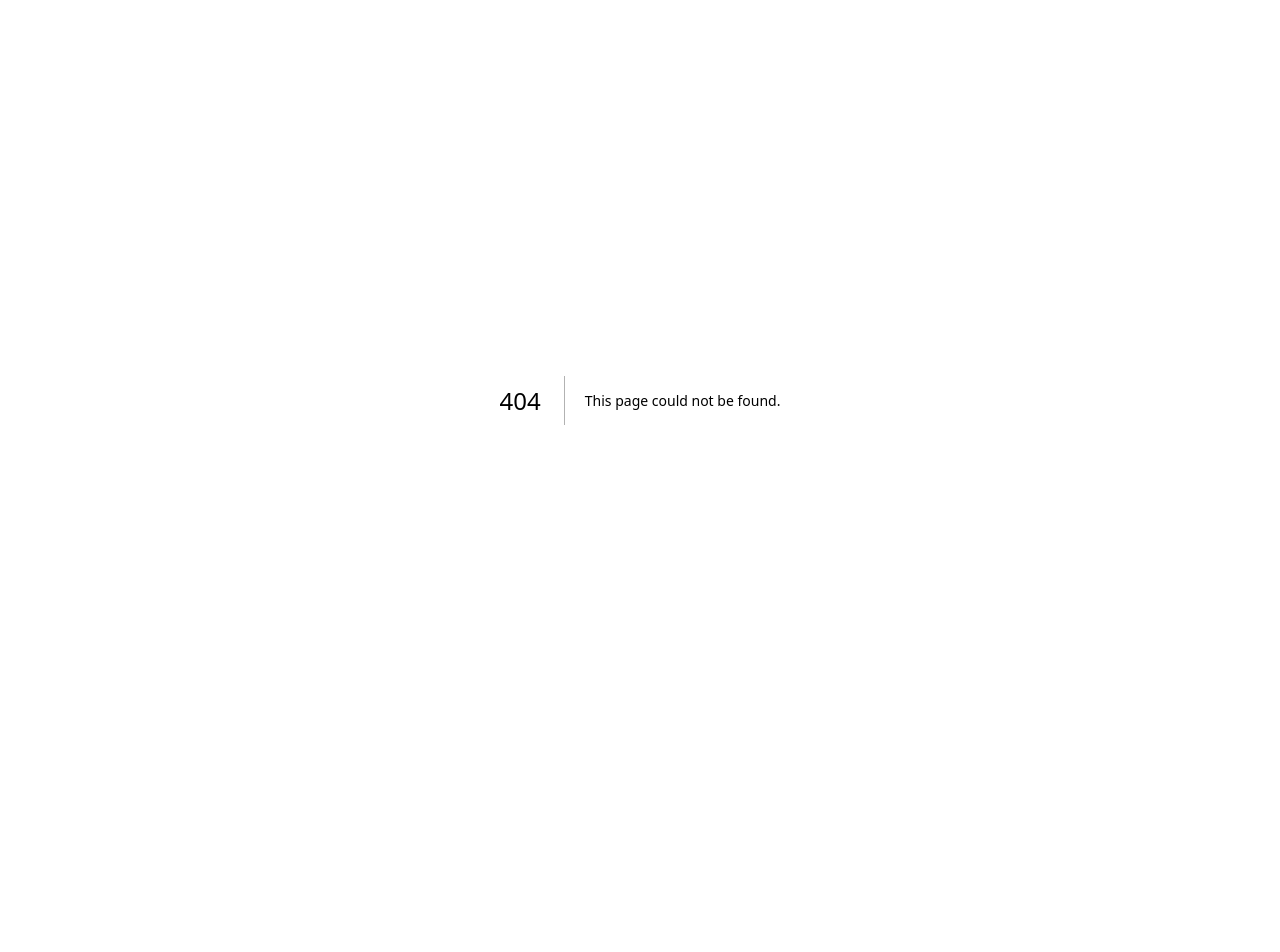
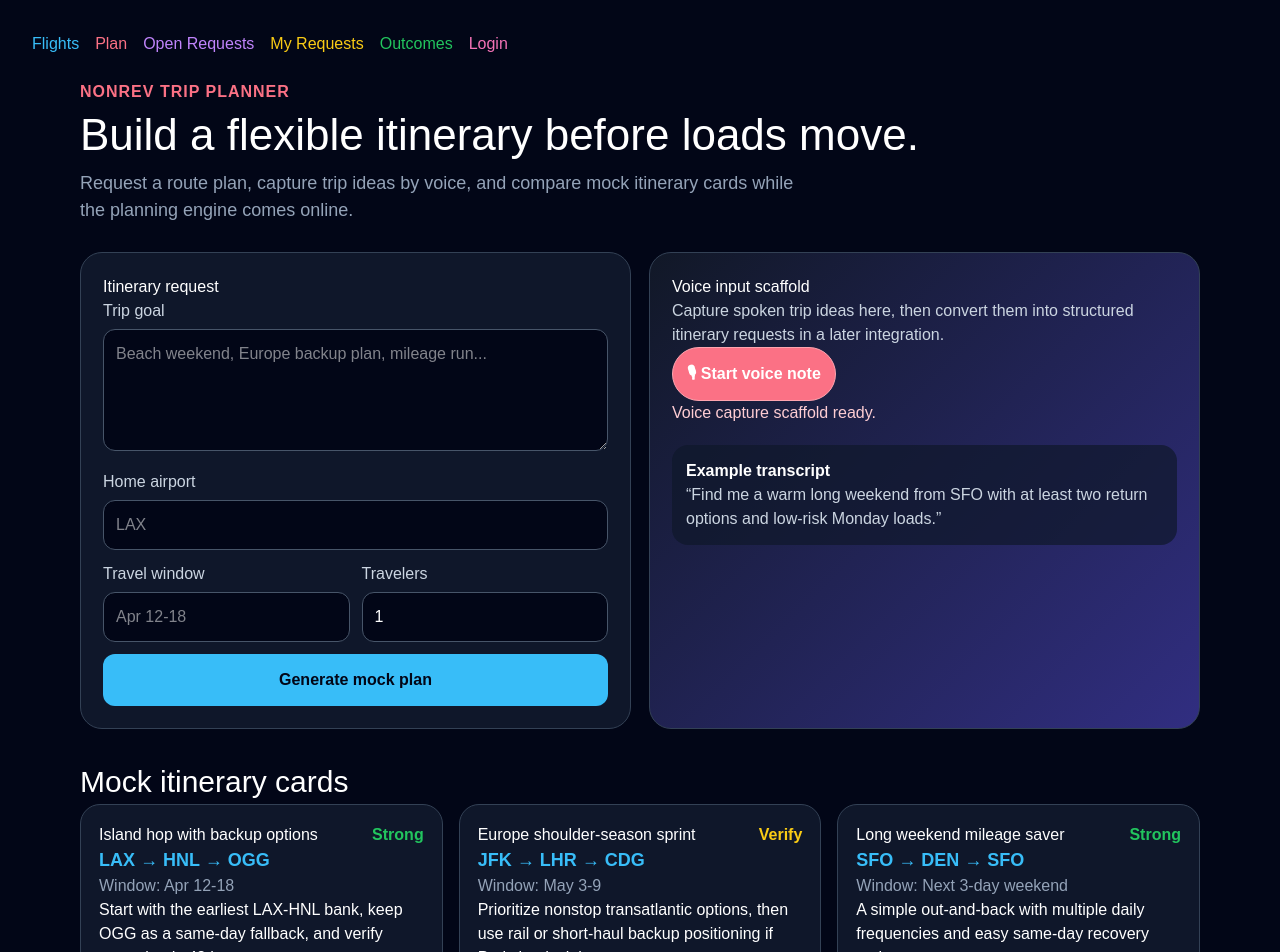
Before and after one commit to richlafayette-creator/nonrev-app, a Next.js app: page /plan in a window 1280 px wide. Before the commit this address had no page. Shown: the top 952 px of the page. Before the commit the page ends 800 px from the top, so only its background shows below. Built offline with nearby package versions, Linux system fonts and the light colour scheme.

Commit message:
Add plan page scaffold

```diff
--- /dev/null
+++ b/app/plan/page.tsx
@@ -0,0 +1,184 @@
+'use client'
+
+import { useState } from 'react'
+
+const mockItineraries = [
+  {
+    id: 1,
+    title: 'Island hop with backup options',
+    route: 'LAX → HNL → OGG',
+    confidence: 'Strong',
+    window: 'Apr 12-18',
+    notes: 'Start with the earliest LAX-HNL bank, keep OGG as a same-day fallback, and verify return loads 48 hours out.',
+    segments: ['LAX to HNL: morning widebody preferred', 'HNL to OGG: flexible island hop', 'OGG to LAX: midweek return']
+  },
+  {
+    id: 2,
+    title: 'Europe shoulder-season sprint',
+    route: 'JFK → LHR → CDG',
+    confidence: 'Verify',
+    window: 'May 3-9',
+    notes: 'Prioritize nonstop transatlantic options, then use rail or short-haul backup positioning if Paris loads tighten.',
+    segments: ['JFK to LHR: overnight departure', 'London stopover: 2 nights', 'CDG return: monitor premium spillover']
+  },
+  {
+    id: 3,
+    title: 'Long weekend mileage saver',
+    route: 'SFO → DEN → SFO',
+    confidence: 'Strong',
+    window: 'Next 3-day weekend',
+    notes: 'A simple out-and-back with multiple daily frequencies and easy same-day recovery options.',
+    segments: ['SFO to DEN: Friday afternoon', 'Denver: flexible stay', 'DEN to SFO: Monday morning']
+  }
+]
+
+function confidenceColor(confidence: string) {
+  if (confidence === 'Strong') return '#22c55e'
+  if (confidence === 'Verify') return '#facc15'
+  return '#f87171'
+}
+
+export default function PlanPage() {
+  const [tripGoal, setTripGoal] = useState('')
+  const [homeAirport, setHomeAirport] = useState('')
+  const [travelWindow, setTravelWindow] = useState('')
+  const [travelerCount, setTravelerCount] = useState('1')
+  const [voiceStatus, setVoiceStatus] = useState('Voice capture scaffold ready.')
+  const [submitted, setSubmitted] = useState(false)
+
+  function submitPlanRequest(event: React.FormEvent<HTMLFormElement>) {
+    event.preventDefault()
+    setSubmitted(true)
+  }
+
+  function startVoiceScaffold() {
+    setVoiceStatus('Listening scaffold active — speech-to-itinerary capture will plug in here.')
+  }
+
+  return (
+    <main style={{ minHeight: '100vh', background: '#020617', color: 'white', padding: 32, fontFamily: 'Arial' }}>
+      <nav style={{ marginBottom: 24 }}>
+        <a href="/" style={{ marginRight: 16, color: '#38bdf8' }}>Flights</a>
+        <a href="/plan" style={{ marginRight: 16, color: '#fb7185' }}>Plan</a>
+        <a href="/requests" style={{ marginRight: 16, color: '#c084fc' }}>Open Requests</a>
+        <a href="/my-requests" style={{ marginRight: 16, color: '#facc15' }}>My Requests</a>
+        <a href="/outcomes" style={{ marginRight: 16, color: '#22c55e' }}>Outcomes</a>
+        <a href="/login" style={{ color: '#f472b6' }}>Login</a>
+      </nav>
+
+      <section style={{ maxWidth: 1120, margin: '0 auto' }}>
+        <p style={{ color: '#fb7185', fontWeight: 'bold', letterSpacing: 1, textTransform: 'uppercase' }}>
+          Nonrev trip planner
+        </p>
+        <h1 style={{ fontSize: 44, lineHeight: 1.05, margin: '8px 0 12px' }}>
+          Build a flexible itinerary before loads move.
+        </h1>
+        <p style={{ color: '#94a3b8', maxWidth: 720, fontSize: 18 }}>
+          Request a route plan, capture trip ideas by voice, and compare mock itinerary cards while the planning engine comes online.
+        </p>
+
+        <div style={{ display: 'grid', gridTemplateColumns: 'repeat(auto-fit, minmax(300px, 1fr))', gap: 18, marginTop: 28 }}>
+          <form
+            onSubmit={submitPlanRequest}
+            style={{ border: '1px solid #334155', borderRadius: 22, padding: 22, background: '#0f172a' }}
+          >
+            <h2 style={{ marginTop: 0 }}>Itinerary request</h2>
+            <label style={{ display: 'block', color: '#cbd5e1', marginBottom: 12 }}>
+              Trip goal
+              <textarea
+                value={tripGoal}
+                onChange={(event) => setTripGoal(event.target.value)}
+                placeholder="Beach weekend, Europe backup plan, mileage run..."
+                rows={4}
+                style={{ boxSizing: 'border-box', width: '100%', marginTop: 6, padding: 12, borderRadius: 12, border: '1px solid #475569', background: '#020617', color: 'white' }}
+              />
+            </label>
+            <label style={{ display: 'block', color: '#cbd5e1', marginBottom: 12 }}>
+              Home airport
+              <input
+                value={homeAirport}
+                onChange={(event) => setHomeAirport(event.target.value.toUpperCase())}
+                placeholder="LAX"
+                style={{ boxSizing: 'border-box', width: '100%', marginTop: 6, padding: 12, borderRadius: 12, border: '1px solid #475569', background: '#020617', color: 'white' }}
+              />
+            </label>
+            <div style={{ display: 'grid', gridTemplateColumns: '1fr 1fr', gap: 12 }}>
+              <label style={{ display: 'block', color: '#cbd5e1', marginBottom: 12 }}>
+                Travel window
+                <input
+                  value={travelWindow}
+                  onChange={(event) => setTravelWindow(event.target.value)}
+                  placeholder="Apr 12-18"
+                  style={{ boxSizing: 'border-box', width: '100%', marginTop: 6, padding: 12, borderRadius: 12, border: '1px solid #475569', background: '#020617', color: 'white' }}
+                />
+              </label>
+              <label style={{ display: 'block', color: '#cbd5e1', marginBottom: 12 }}>
+                Travelers
+                <input
+                  value={travelerCount}
+                  onChange={(event) => setTravelerCount(event.target.value)}
+                  inputMode="numeric"
+                  style={{ boxSizing: 'border-box', width: '100%', marginTop: 6, padding: 12, borderRadius: 12, border: '1px solid #475569', background: '#020617', color: 'white' }}
+                />
+              </label>
+            </div>
+            <button
+              type="submit"
+              style={{ width: '100%', padding: 14, borderRadius: 12, border: 'none', background: '#38bdf8', color: '#020617', fontWeight: 'bold' }}
+            >
+              Generate mock plan
+            </button>
+            {submitted && (
+              <p style={{ color: '#38bdf8', marginBottom: 0 }}>
+                Draft request staged for {homeAirport || 'your home airport'} · {travelWindow || 'flexible dates'} · {travelerCount || '1'} traveler(s).
+              </p>
+            )}
+          </form>
+
+          <aside style={{ border: '1px solid #334155', borderRadius: 22, padding: 22, background: 'linear-gradient(135deg, #111827, #312e81)' }}>
+            <h2 style={{ marginTop: 0 }}>Voice input scaffold</h2>
+            <p style={{ color: '#cbd5e1' }}>
+              Capture spoken trip ideas here, then convert them into structured itinerary requests in a later integration.
+            </p>
+            <button
+              type="button"
+              onClick={startVoiceScaffold}
+              style={{ padding: 14, borderRadius: 999, border: '1px solid #fda4af', background: '#fb7185', color: 'white', fontWeight: 'bold' }}
+            >
+              🎙 Start voice note
+            </button>
+            <p style={{ color: '#fecdd3' }}>{voiceStatus}</p>
+            <div style={{ marginTop: 20, padding: 14, borderRadius: 16, background: 'rgba(15, 23, 42, 0.7)' }}>
+              <strong>Example transcript</strong>
+              <p style={{ color: '#cbd5e1', marginBottom: 0 }}>
+                “Find me a warm long weekend from SFO with at least two return options and low-risk Monday loads.”
+              </p>
+            </div>
+          </aside>
+        </div>
+
+        <section style={{ marginTop: 30 }}>
+          <h2 style={{ fontSize: 30 }}>Mock itinerary cards</h2>
+          <div style={{ display: 'grid', gridTemplateColumns: 'repeat(auto-fit, minmax(260px, 1fr))', gap: 16 }}>
+            {mockItineraries.map((itinerary) => (
+              <article key={itinerary.id} style={{ border: '1px solid #334155', borderRadius: 20, padding: 18, background: '#0f172a' }}>
+                <div style={{ display: 'flex', justifyContent: 'space-between', gap: 12, alignItems: 'center' }}>
+                  <h3 style={{ margin: 0 }}>{itinerary.title}</h3>
+                  <span style={{ color: confidenceColor(itinerary.confidence), fontWeight: 'bold' }}>{itinerary.confidence}</span>
+                </div>
+                <p style={{ color: '#38bdf8', fontSize: 18, fontWeight: 'bold' }}>{itinerary.route}</p>
+                <p style={{ color: '#94a3b8' }}>Window: {itinerary.window}</p>
+                <p>{itinerary.notes}</p>
+                <ul style={{ color: '#cbd5e1', paddingLeft: 20 }}>
+                  {itinerary.segments.map((segment) => (
+                    <li key={segment}>{segment}</li>
+                  ))}
+                </ul>
+              </article>
+            ))}
+          </div>
+        </section>
+      </section>
+    </main>
+  )
+}
```
